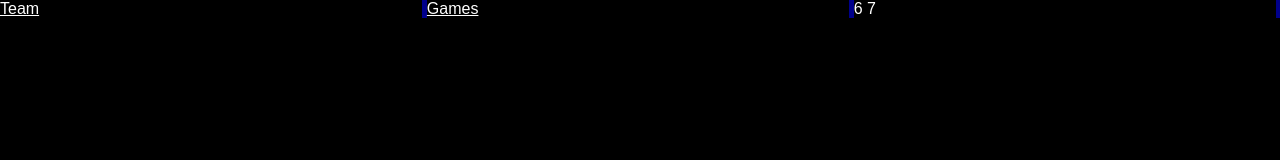
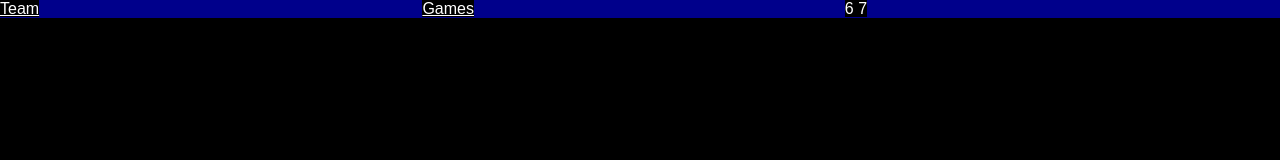
Before and after one commit to game-jam-team-1/game-jam-team-1.github.io, a plain HTML site: page index.html in a window 1280 px wide. Drawn offline with Linux system fonts and the light colour scheme.

Commit message:
topbaritem inherits background-color, removed indentation between topbaritem's to hopefully get rid of "whitespace" between each div

```diff
--- a/index.html
+++ b/index.html
@@ -24,6 +24,7 @@
 }
 
 .topbaritem {
+    background-color: inherit;
     display: inline-block;
     width: 33%;
 }
@@ -40,10 +41,7 @@ const b = "c";
 
 <body>
 
-<div id="topbar">
-    <div class="topbaritem"><a href="./"><!-- <img src="/assets/logo.png"> -->Team</a></div>
-    <div class="topbaritem"><a href="./games">Games</a></div>
-    <div class="topbaritem"><a>6 7</a></div>
+<div id="topbar"><div class="topbaritem"><a href="./"><!-- <img src="/assets/logo.png"> -->Team</a></div><div class="topbaritem"><a href="./games">Games</a></div><div class="topbaritem"><a>6 7</a></div>
 </div>
 
 </body>
```
